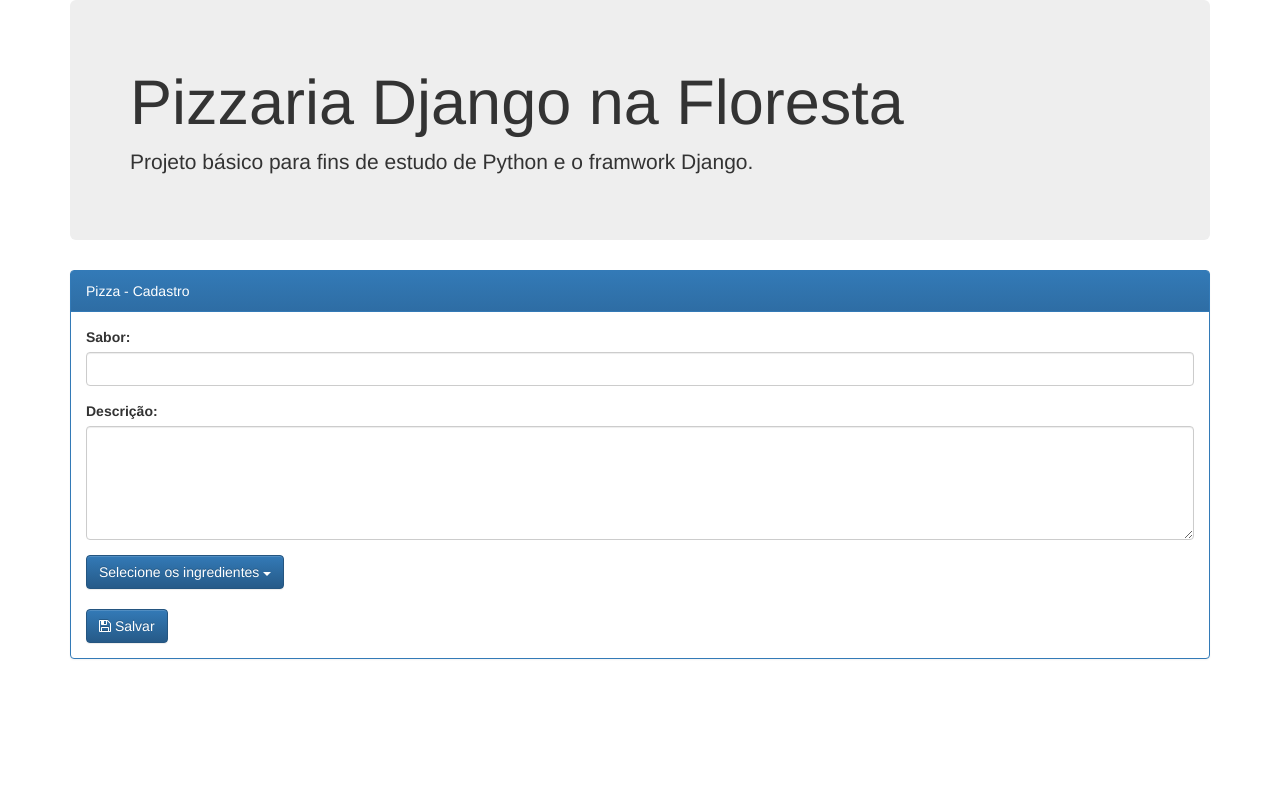
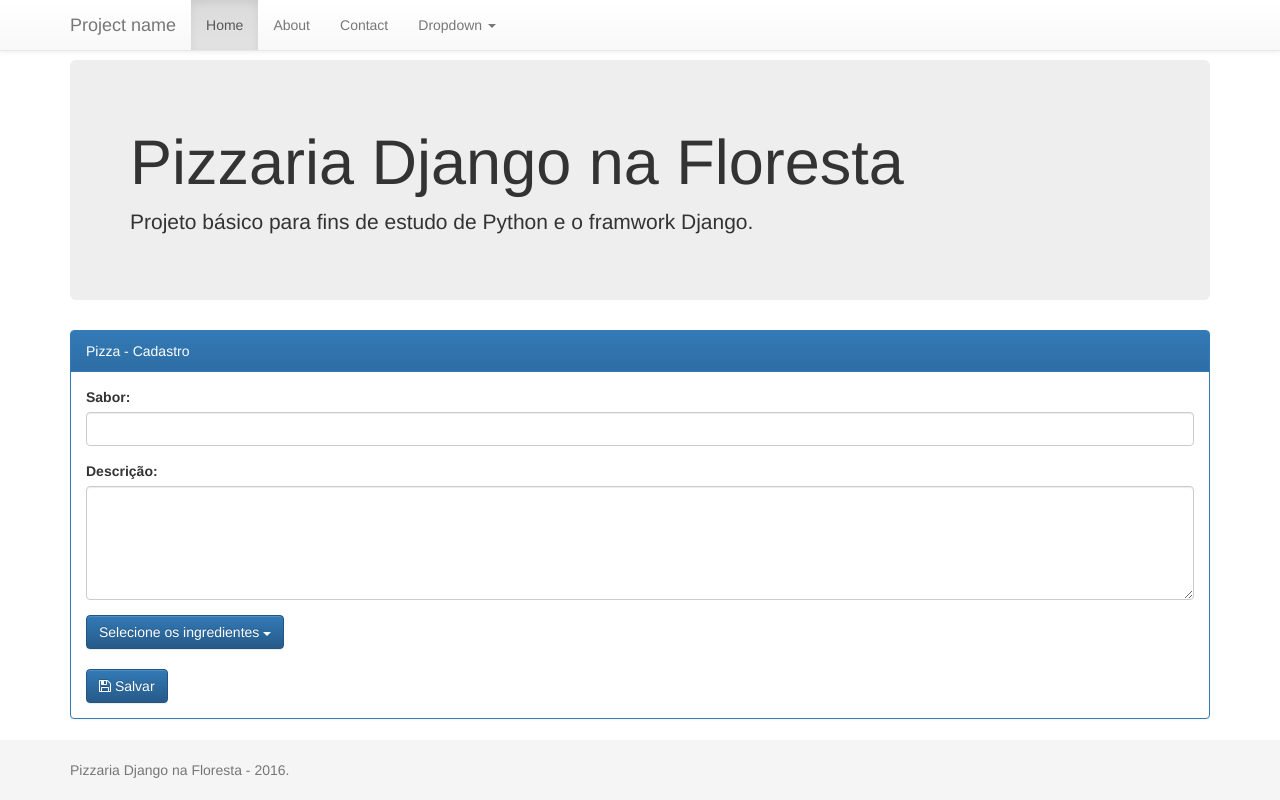
Before and after one commit to BrunoLV/projeto_pizza_django, a Django app: page /cadastro_pizza/pizzas/nova/ in a window 1280 px wide. Run offline with Django 3.2, Linux system fonts and the light colour scheme; data comes from the database, SQL or seed files in the repository; some libraries are stand-ins or nearby versions.

Commit message:
Refatoração de telas

```diff
--- /dev/null
+++ b/cadastro_pizza/static/styles/ie10-viewport-bug-workaround.css
@@ -0,0 +1,13 @@
+/*!
+ * IE10 viewport hack for Surface/desktop Windows 8 bug
+ * Copyright 2014-2015 Twitter, Inc.
+ * Licensed under MIT (https://github.com/twbs/bootstrap/blob/master/LICENSE)
+ */
+
+/*
+ * See the Getting Started docs for more information:
+ * http://getbootstrap.com/getting-started/#support-ie10-width
+ */
+@-ms-viewport     { width: device-width; }
+@-o-viewport      { width: device-width; }
+@viewport         { width: device-width; }
--- /dev/null
+++ b/cadastro_pizza/static/styles/sticky-footer-navbar.css
@@ -0,0 +1,39 @@
+/* Sticky footer styles
+-------------------------------------------------- */
+html {
+  position: relative;
+  min-height: 100%;
+}
+body {
+  /* Margin bottom by footer height */
+  margin-bottom: 60px;
+}
+.footer {
+  position: absolute;
+  bottom: 0;
+  width: 100%;
+  /* Set the fixed height of the footer here */
+  height: 60px;
+  background-color: #f5f5f5;
+}
+
+
+/* Custom page CSS
+-------------------------------------------------- */
+/* Not required for template or sticky footer method. */
+
+body > .container {
+  padding: 60px 15px 0;
+}
+.container .text-muted {
+  margin: 20px 0;
+}
+
+.footer > .container {
+  padding-right: 15px;
+  padding-left: 15px;
+}
+
+code {
+  font-size: 80%;
+}
--- a/cadastro_pizza/templates/base.html
+++ b/cadastro_pizza/templates/base.html
@@ -3,13 +3,51 @@
 <html lang="pt-br">
     <head>
         <meta charset="utf-8">
+        <meta http-equiv="X-UA-Compatible" content="IE=edge">
         <meta name="viewport" content="width=device-width, initial-scale=1">
         <title>{% block title %} {% endblock %}</title>
         <link href="{% static "styles/bootstrap.min.css" %}" rel="stylesheet">
         <link href="{% static "styles/bootstrap-theme.min.css" %}" rel="stylesheet">
+        <link href="{% static "styles/ie10-viewport-bug-workaround.css" %}" rel="stylesheet">
+        <link href="{% static "styles/sticky-footer-navbar.css" %}" rel="stylesheet">
         <link href="{% static "styles/font-awesome.min.css" %}" rel="stylesheet">
     </head>
     <body>
+
+      <!-- Fixed navbar -->
+    <nav class="navbar navbar-default navbar-fixed-top">
+      <div class="container">
+        <div class="navbar-header">
+          <button type="button" class="navbar-toggle collapsed" data-toggle="collapse" data-target="#navbar" aria-expanded="false" aria-controls="navbar">
+            <span class="sr-only">Toggle navigation</span>
+            <span class="icon-bar"></span>
+            <span class="icon-bar"></span>
+            <span class="icon-bar"></span>
+          </button>
+          <a class="navbar-brand" href="#">Project name</a>
+        </div>
+        <div id="navbar" class="collapse navbar-collapse">
+          <ul class="nav navbar-nav">
+            <li class="active"><a href="#">Home</a></li>
+            <li><a href="#about">About</a></li>
+            <li><a href="#contact">Contact</a></li>
+            <li class="dropdown">
+              <a href="#" class="dropdown-toggle" data-toggle="dropdown" role="button" aria-haspopup="true" aria-expanded="false">Dropdown <span class="caret"></span></a>
+              <ul class="dropdown-menu">
+                <li><a href="#">Action</a></li>
+                <li><a href="#">Another action</a></li>
+                <li><a href="#">Something else here</a></li>
+                <li role="separator" class="divider"></li>
+                <li class="dropdown-header">Nav header</li>
+                <li><a href="#">Separated link</a></li>
+                <li><a href="#">One more separated link</a></li>
+              </ul>
+            </li>
+          </ul>
+        </div><!--/.nav-collapse -->
+      </div>
+    </nav>
+
         <div class="container">
         <div class="jumbotron">
             <h1>Pizzaria Django na Floresta</h1>
@@ -18,8 +56,14 @@
         {% block content %}
         {% endblock %}
         </div>
+        <footer class="footer">
+            <div class="container">
+              <p class="text-muted">Pizzaria Django na Floresta - 2016.</p>
+            </div>
+    </footer>
         <script type="text/javascript" src="{% static "js/jquery.min.js" %}"></script>
         <script type="text/javascript" src="{% static "js/bootstrap.min.js" %}"></script>
+        <script type="text/javascript" src="{% static "js/ie-emulation-modes-warning.js" %}"></script>
     </body>
 
 </html>
```
Also changed, not shown: cadastro_pizza/static/js/ie-emulation-modes-warning.js (added, +51 -0 lines).
